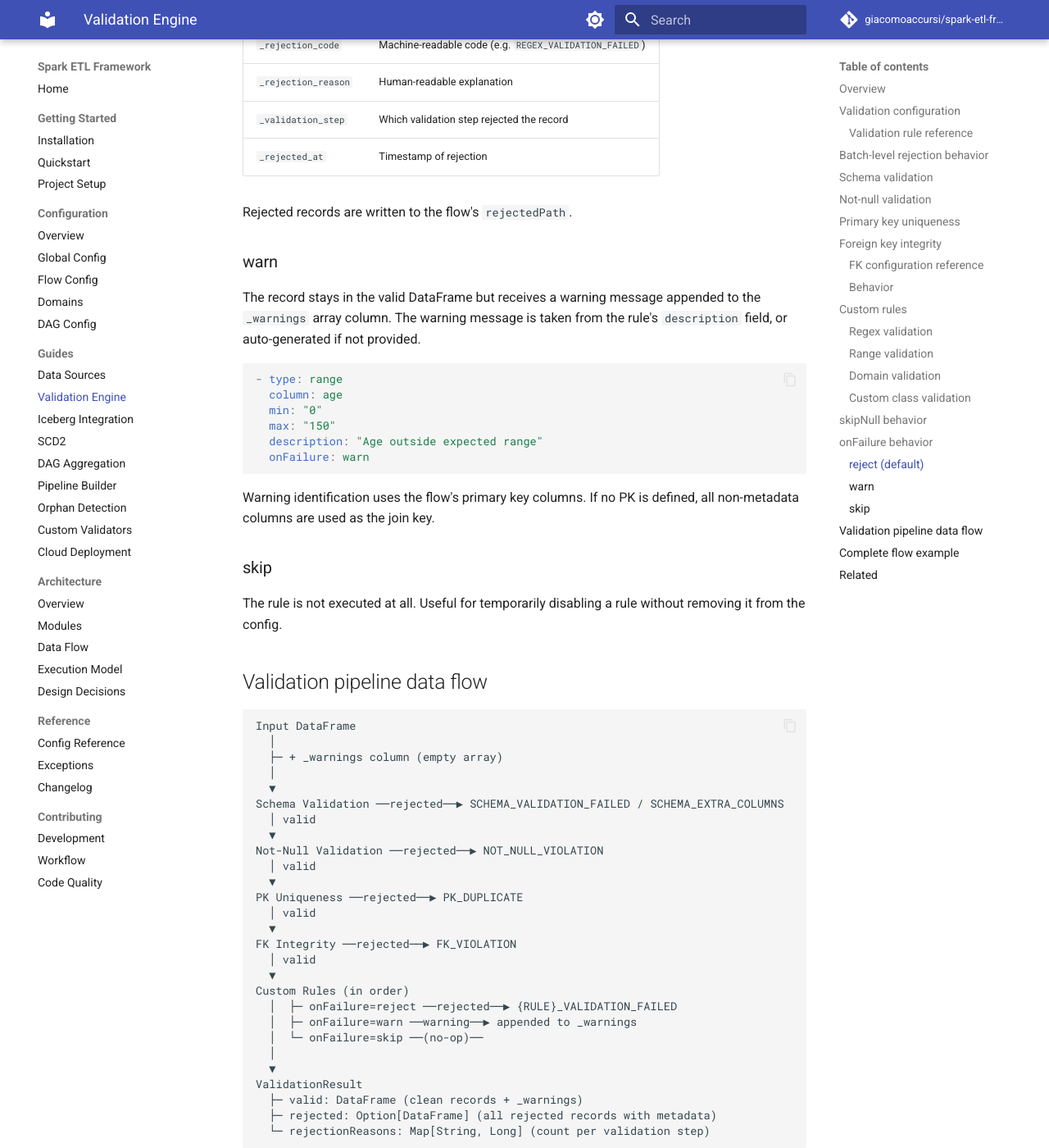
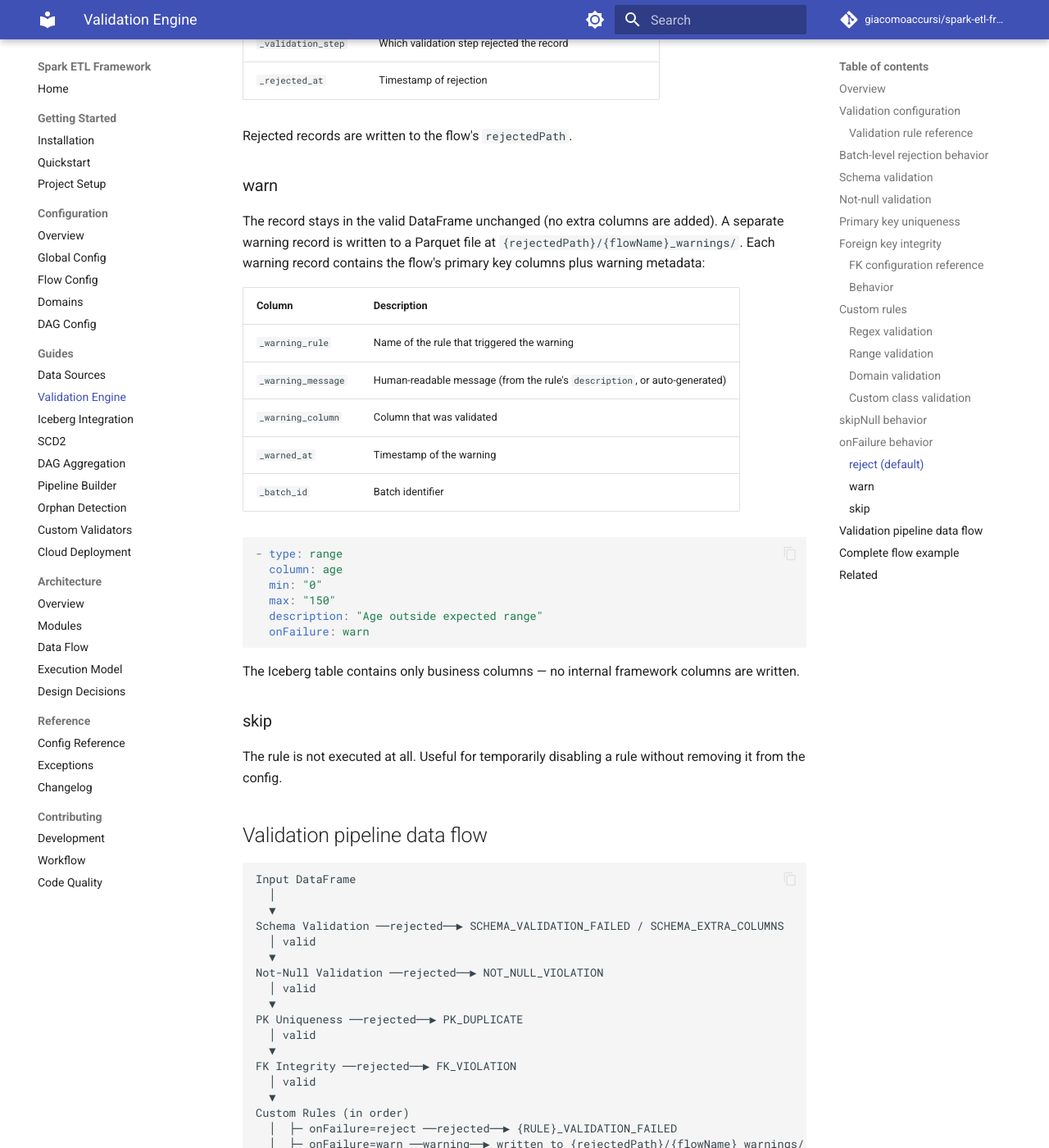
Before and after one commit to giacomoaccursi/Floe, an MkDocs documentation site: the page built from site-docs/guides/validation.md, in a window 1280 px wide and 1400 px high, scrolled down 8783 px. Shown: the whole window at 82% size. Built offline with MkDocs 1.6.1 and Material for MkDocs 9.7.7, drawn with Linux system fonts in a browser that asks for light colours; comment, search, counter and statistics services are not loaded; some of the changed text lies outside the part shown.

Commit message:
docs: update for warning refactoring and invariant removal

````diff
--- a/site-docs/guides/validation.md
+++ b/site-docs/guides/validation.md
@@ -14,7 +14,7 @@ The pipeline order is deterministic:
 
 Each step receives the valid records from the previous step. Rejected records accumulate across steps and are written to the configured `rejectedPath` at the end of the pipeline.
 
-The engine enforces an invariant: `input_count == valid_count + rejected_count`. If this invariant is violated (a bug in a custom validator, for example), the flow fails immediately with an `InvariantViolationException`.
+
 
 ## Validation configuration
 
@@ -315,7 +315,15 @@ Rejected records are written to the flow's `rejectedPath`.
 
 ### warn
 
-The record stays in the valid DataFrame but receives a warning message appended to the `_warnings` array column. The warning message is taken from the rule's `description` field, or auto-generated if not provided.
+The record stays in the valid DataFrame unchanged (no extra columns are added). A separate warning record is written to a Parquet file at `{rejectedPath}/{flowName}_warnings/`. Each warning record contains the flow's primary key columns plus warning metadata:
+
+| Column | Description |
+|--------|-------------|
+| `_warning_rule` | Name of the rule that triggered the warning |
+| `_warning_message` | Human-readable message (from the rule's `description`, or auto-generated) |
+| `_warning_column` | Column that was validated |
+| `_warned_at` | Timestamp of the warning |
+| `_batch_id` | Batch identifier |
 
 ```yaml
 - type: range
@@ -326,7 +334,7 @@ The record stays in the valid DataFrame but receives a warning message appended
   onFailure: warn
 ```
 
-Warning identification uses the flow's primary key columns. If no PK is defined, all non-metadata columns are used as the join key.
+The Iceberg table contains only business columns — no internal framework columns are written.
 
 ### skip
 
@@ -336,8 +344,6 @@ The rule is not executed at all. Useful for temporarily disabling a rule without
 
 ```
 Input DataFrame
-  │
-  ├─ + _warnings column (empty array)
   │
   ▼
 Schema Validation ──rejected──▶ SCHEMA_VALIDATION_FAILED / SCHEMA_EXTRA_COLUMNS
@@ -354,13 +360,14 @@ FK Integrity ──rejected──▶ FK_VIOLATION
   ▼
 Custom Rules (in order)
   │  ├─ onFailure=reject ──rejected──▶ {RULE}_VALIDATION_FAILED
-  │  ├─ onFailure=warn ──warning──▶ appended to _warnings
+  │  ├─ onFailure=warn ──warning──▶ written to {rejectedPath}/{flowName}_warnings/
   │  └─ onFailure=skip ──(no-op)──
   │
   ▼
 ValidationResult
-  ├─ valid: DataFrame (clean records + _warnings)
+  ├─ valid: DataFrame (clean records, business columns only)
   ├─ rejected: Option[DataFrame] (all rejected records with metadata)
+  ├─ warned: Option[DataFrame] (warning records with PK + warning metadata)
   └─ rejectionReasons: Map[String, Long] (count per validation step)
 ```
 
````
Also changed, not shown: site-docs/architecture/data-flow.md (+3 -2 lines), site-docs/architecture/modules.md (+2 -2 lines), site-docs/guides/custom-validators.md (+0 -7 lines), site-docs/reference/exceptions.md (+1 -1 lines).
